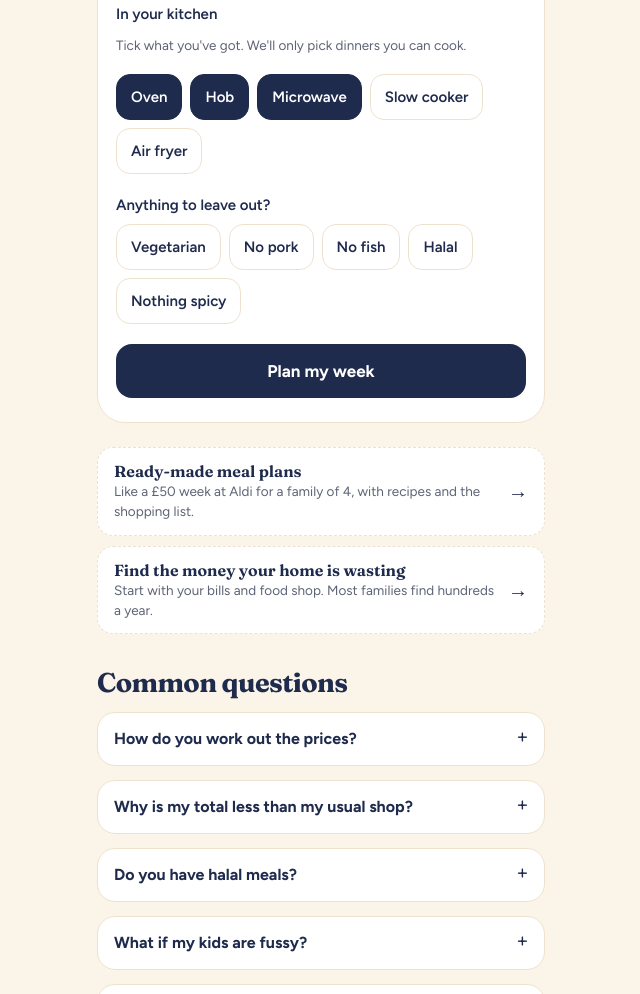
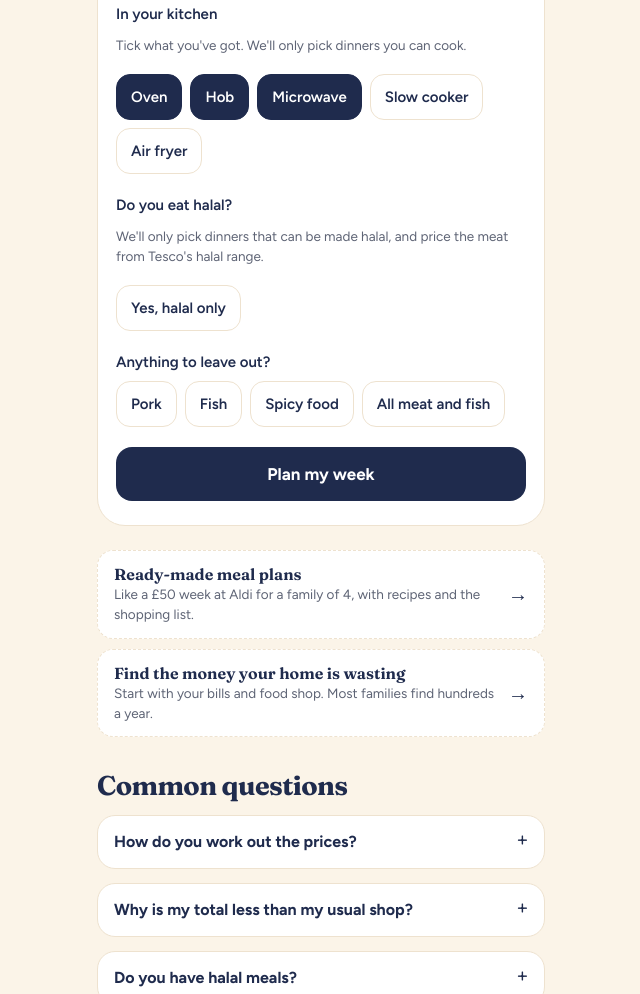
Before and after one commit to THECRYPTORIOUS/backofthesofa-site, a plain HTML site: page meals.html in a window 1280 px wide. Shown: the part 1257-2251 px from the top of the page, without its empty margins (319-959 px from the left). Drawn offline with Linux system fonts and the light colour scheme.

Commit message:
Meal planner: halal on its own, then foods to leave out
Co-Authored-By: Claude Opus 5.5 <noreply@anthropic.com>
Claude-Session: https://claude.ai/code/session_01S8rWkut49yBqssFUpA7kK7

```diff
--- a/meals.html
+++ b/meals.html
@@ -478,7 +478,7 @@ try{var s=JSON.parse(localStorage.getItem(K)||'null');if(!s||Date.now()-s.t>2592
     <h2>Common questions</h2>
     <details><summary>How do you work out the prices?</summary><p class="ans">For Aldi, Tesco, Sainsbury's, Morrisons and Waitrose we use each shop's own website: the cheapest own-brand version of every ingredient, at its normal shelf price (not Clubcard, Nectar or offer prices). We check Aldi every week and the others every month. We price the shop by the pack, the way you pay at the till. If a recipe needs half a bag of spinach, you still buy the whole bag, so we count the whole bag and tell you what's left over. Asda, Lidl and Ocado, and the odd item we couldn't match, are estimated from Which?'s monthly price check of the same basket at each supermarket.</p></details>
     <details><summary>Why is my total less than my usual shop?</summary><p class="ans">The plan covers dinners and, if you choose, breakfast and lunch basics. Snacks, drinks, toiletries and cleaning bits aren't included, so leave some of your budget for those.</p></details>
-    <details><summary>Do you have halal meals?</summary><p class="ans">Yes. Tick <b>Halal</b> under "Anything to leave out?" and we'll only pick dinners that can be made halal, with no pork, and price the meat from Tesco's halal range, because Aldi doesn't sell certified halal meat. 65 of our 79 dinners can be made halal. There's also a <a href="/meal-plans/halal-family-of-4-60-a-week/">ready-made £60 halal week for a family of 4</a>.</p></details>
+    <details><summary>Do you have halal meals?</summary><p class="ans">Yes. Tick <b>Yes, halal only</b> under "Do you eat halal?" and we'll only pick dinners that can be made halal, with no pork, and price the meat from Tesco's halal range, because Aldi doesn't sell certified halal meat. 65 of our 79 dinners can be made halal. There's also a <a href="/meal-plans/halal-family-of-4-60-a-week/">ready-made £60 halal week for a family of 4</a>.</p></details>
     <details><summary>What if my kids are fussy?</summary><p class="ans">Tick <b>Any fussy eaters?</b> and we'll pick dinners most kids eat and leave out anything spicy. Every recipe also has a fussy-eater tip, like keeping the sauce on the side or letting them build their own.</p></details>
     <details><summary>How big are the portions?</summary><p class="ans">Recipes are written for four adults. We count a child under 11 as about two thirds of an adult portion, and teenagers as adults.</p></details>
     <details><summary>What happens to my answers?</summary><p class="ans">They stay on your phone. There's no account and we never see them. Your plan is still here when you come back.</p></details>
@@ -1730,7 +1730,8 @@ function renderForm(){
     ${M.kids ? `<div class="field"><span class="flabel">Any fussy eaters?</span><p class="hint" style="margin:2px 0 10px">We'll pick dinners most kids eat, leave out anything spicy, and add a fussy-eater tip to every recipe.</p><div class="chips">${tg('fussy', 'Yes, keep it kid-friendly')}</div></div>` : ''}
     <div class="field"><span class="flabel">Where do you shop?</span><div class="chips">${shops}</div></div>
     <div class="field"><span class="flabel">In your kitchen</span><p class="hint" style="margin:2px 0 10px">Tick what you've got. We'll only pick dinners you can cook.</p><div class="chips">${tg('oven', 'Oven')}${tg('hob', 'Hob')}${tg('micro', 'Microwave')}${tg('slow', 'Slow cooker')}${tg('af', 'Air fryer')}</div></div>
-    <div class="field"><span class="flabel">Anything to leave out?</span><div class="chips">${tg('veg', 'Vegetarian')}${tg('noPork', 'No pork')}${tg('noFish', 'No fish')}${tg('halal', 'Halal')}${tg('mild', 'Nothing spicy')}</div></div>
+    <div class="field"><span class="flabel">Do you eat halal?</span><p class="hint" style="margin:2px 0 10px">We'll only pick dinners that can be made halal, and price the meat from Tesco's halal range.</p><div class="chips">${tg('halal', 'Yes, halal only')}</div></div>
+    <div class="field"><span class="flabel">Anything to leave out?</span><div class="chips">${M.halal ? '<button type="button" class="chip" aria-pressed="true" disabled>Pork</button>' : tg('noPork', 'Pork')}${tg('noFish', 'Fish')}${tg('mild', 'Spicy food')}${tg('veg', 'All meat and fish')}</div></div>
     <button class="btn primary" data-act="plan" style="width:100%">${PL ? 'Plan it again' : 'Plan my week'}</button>
   </div>`;
 }
```
Also changed, not shown: meal-plans/halal-family-of-4-60-a-week/index.html (+1 -1 lines).
